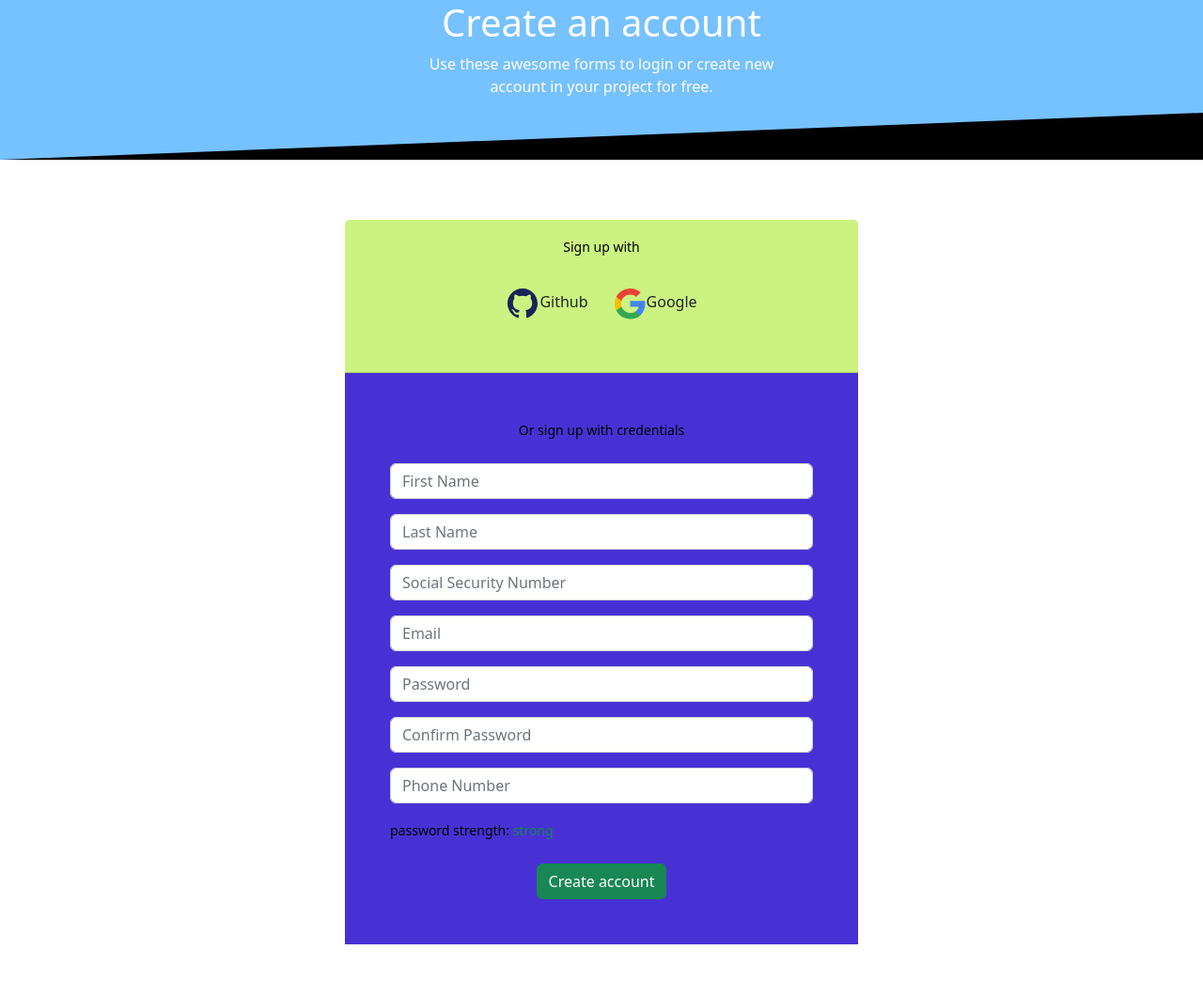
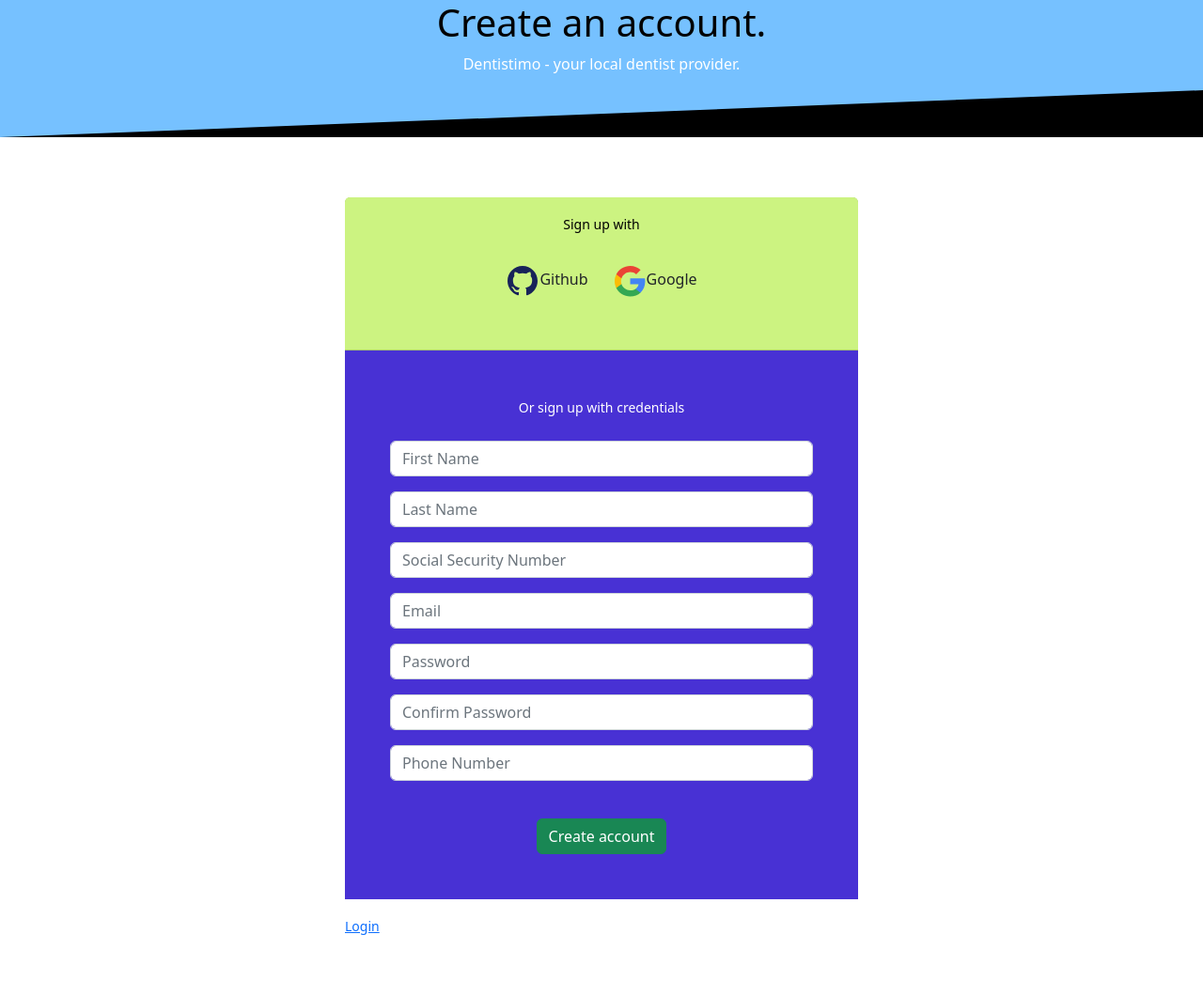
Before and after one commit to alaat91/Dentistemo-frontend, a Vue app: page /register in a window 1280 px wide. Shown: the top 1044 px of the page at 94% size. Built offline with nearby package versions, Linux system fonts and the light colour scheme; no server answers.

Commit message:
Fix redirect after registration

```diff
--- a/src/views/Login.vue
+++ b/src/views/Login.vue
@@ -86,11 +86,6 @@
             </b-card-body>
           </b-card>
           <b-row class="mt-3">
-            <b-col cols="6">
-              <router-link to="/" class="text-left"
-                ><small>Forgot password?</small></router-link
-              >
-            </b-col>
             <b-col cols="12" class="text-right">
               <router-link to="/register" class="text-right"
                 ><small>Create new account</small></router-link
--- a/src/views/Register.vue
+++ b/src/views/Register.vue
@@ -6,10 +6,9 @@
         <div class="header-body text-center mb-7">
           <b-row class="justify-content-center">
             <b-col xl="5" lg="6" md="8" class="px-5">
-              <h1 class="text-white">Create an account</h1>
+              <h1 class="text-black">Create an account.</h1>
               <p class="text-lead text-white">
-                Use these awesome forms to login or create new account in your
-                project for free.
+                Dentistimo - your local dentist provider.
               </p>
             </b-col>
           </b-row>
@@ -57,7 +56,7 @@
               </div>
             </b-card-header>
             <b-card-body class="px-lg-5 py-lg-5">
-              <div class="text-center text-black mb-4">
+              <div class="text-center text-white mb-4">
                 <small>Or sign up with credentials</small>
               </div>
               <b-form role="form" @submit.prevent="handleSubmit(onSubmit)">
@@ -140,14 +139,6 @@
                   v-model="model.phoneNumber"
                 >
                 </b-input>
-                <div class="text-black font-italic">
-                  <small
-                    >password strength:
-                    <span class="text-success font-weight-700"
-                      >strong</span
-                    ></small
-                  >
-                </div>
                 <div class="text-center" @click.prevent="onSubmit">
                   <b-button type="submit" variant="success" class="mt-4"
                     >Create account</b-button
@@ -156,6 +147,13 @@
               </b-form>
             </b-card-body>
           </b-card>
+          <b-row class="mt-3">
+            <b-col cols="6">
+              <router-link to="/login" class="text-left"
+                ><small>Login</small></router-link
+              >
+            </b-col>
+          </b-row>
         </b-col>
       </b-row>
     </b-container>
@@ -164,7 +162,6 @@
 
 <script>
 import { API } from '../config/api'
-
 
 export default {
   name: 'register',
@@ -177,17 +174,13 @@ export default {
         email: '',
         password: '',
         confirmPassword: '',
-        phoneNumber: ''
+        phoneNumber: '',
       },
     }
   },
   methods: {
     async onSubmit() {
       try {
-        alert('testing frontend')
-      setTimeout(function () {
-        window.location.reload()
-      }, 0)
         API.post('auth/signup', {
           firstName: this.model.firstName,
           lastName: this.model.lastName,
@@ -197,9 +190,9 @@ export default {
           confirmPassword: this.model.confirmPassword,
           phoneNumber: this.model.phoneNumber,
         }).then((response) => {
-        alert(response.data)
-        const userID = response.data._id
-          if (userID != null) { //TODO implement proper response in gateway/auth
+          const userID = response.data
+          if (userID._id != null ) {
+            //TODO implement proper response in gateway/auth
             alert('Your new account has been registered!')
             localStorage.setItem('token', response.data.token)
             this.$router.push('/profile')
@@ -212,19 +205,18 @@ export default {
         console.log(error)
       }
     },
-
   },
 }
 </script>
 <style scoped>
-.header{
+.header {
   background-color: #76c1ff;
 }
 .bg-oauth {
-  background-color: #CCF381;
+  background-color: #ccf381;
 }
 .px-lg-5 {
-  background-color: #4831D4;
+  background-color: #4831d4;
 }
 .mt--8 {
   padding-top: 5%;
```
Lines whose indentation alone changed are shown as unchanged.
